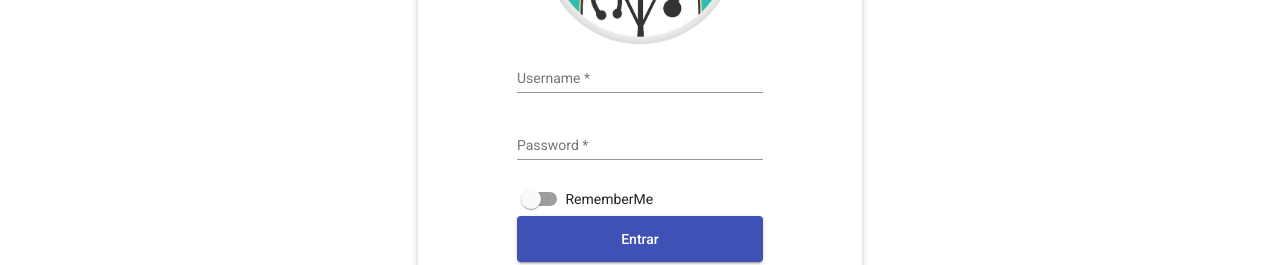
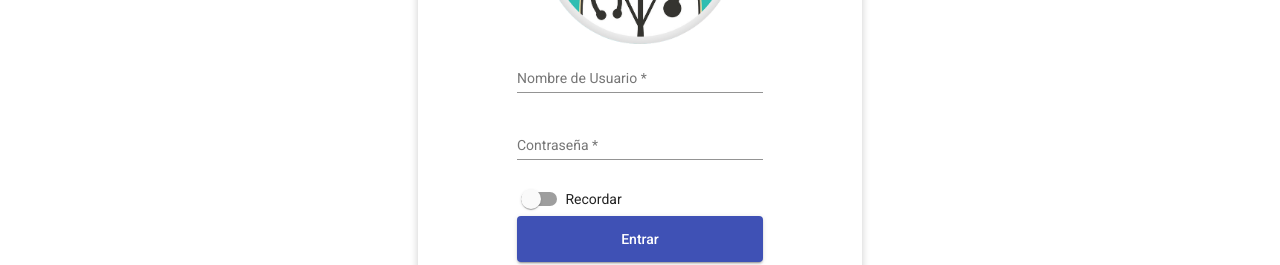
Before and after one commit to williamvn/UserManagement, an Angular app: page / in a window 1280 px wide. Shown: the part 288-553 px from the top of the page. Built offline with nearby package versions, Linux system fonts and the light colour scheme.

Commit message:
login changed to spanish

```diff
--- a/src/app/login/login.component.html
+++ b/src/app/login/login.component.html
@@ -3,12 +3,12 @@
         <img src="../../assets/img/login.png" width="50%">
         <form #theForm="ngForm" (submit)="logUser()" class="form-group full-width">
             <mat-form-field class="full-width">
-                <input type="text" matInput placeholder="Username" name="Username" [(ngModel)] = "user.username" required>
+                <input type="text" matInput placeholder="Nombre de Usuario" name="Username" [(ngModel)] = "user.username" required>
             </mat-form-field>
             <mat-form-field class="full-width">
-                <input type="password" matInput placeholder="Password" name="Password" [(ngModel)] = "user.password" required>
+                <input type="password" matInput placeholder="Contraseña" name="Password" [(ngModel)] = "user.password" required>
             </mat-form-field>
-            <mat-slide-toggle class="pull-left" color="primary" [(ngModel)]="user.rememberMe" name="rememberMe">RememberMe</mat-slide-toggle>
+            <mat-slide-toggle class="pull-left" color="primary" [(ngModel)]="user.rememberMe" name="rememberMe">Recordar</mat-slide-toggle>
             <button type="submit" class="full-width" mat-raised-button color="primary">Entrar</button>
         </form>
     </div>
```
